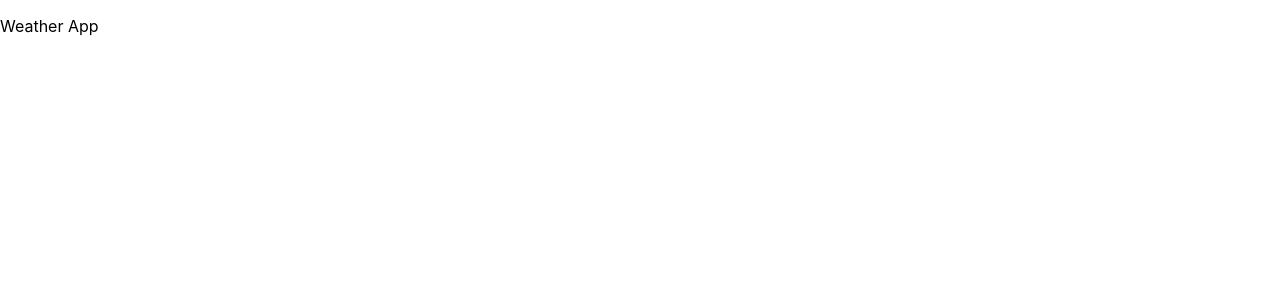
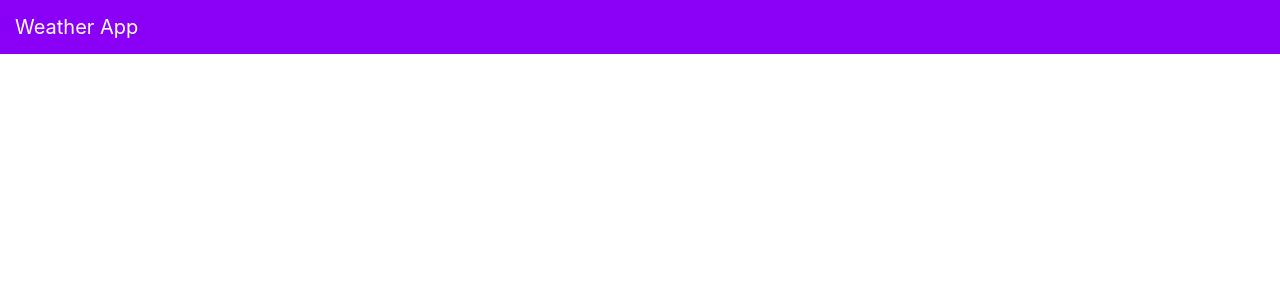
Before and after one commit to BhaveshJindal29/React-Weather-App-FSD, a React (Create React App) app: page / in a window 1280 px wide. Shown: the top 300 px of the page. Built offline with nearby package versions, Linux system fonts and the light colour scheme.

Commit message:
Created Header Component

```diff
--- a/src/App.css
+++ b/src/App.css
@@ -1,4 +1,4 @@
-.App {
+/* .App {
   text-align: center;
 }
 
@@ -35,4 +35,8 @@
   to {
     transform: rotate(360deg);
   }
+} */
+
+.mainSection{
+  background-color: #EFE5FF;
 }
--- a/src/App.js
+++ b/src/App.js
@@ -1,10 +1,11 @@
 import logo from './logo.svg';
 import './App.css';
+import HeadingSection from './components/Header/HeadingSection';
 
 function App() {
   return (
-    <div>
-      <p>Weather App</p>
+    <div className='mainSection'>
+      <HeadingSection />
     </div>
   );
 }
--- /dev/null
+++ b/src/components/Header/HeadingSection.css
@@ -0,0 +1,6 @@
+.heading{
+    background-color: #8A00F7;
+    color: white;
+    padding: 15px;
+    font-size: 20px;
+}
--- /dev/null
+++ b/src/components/Header/HeadingSection.js
@@ -0,0 +1,10 @@
+import React from 'react'
+import './HeadingSection.css';
+
+function HeadingSection() {
+  return (
+    <div className='heading'>Weather App</div>
+  )
+}
+
+export default HeadingSection
```
